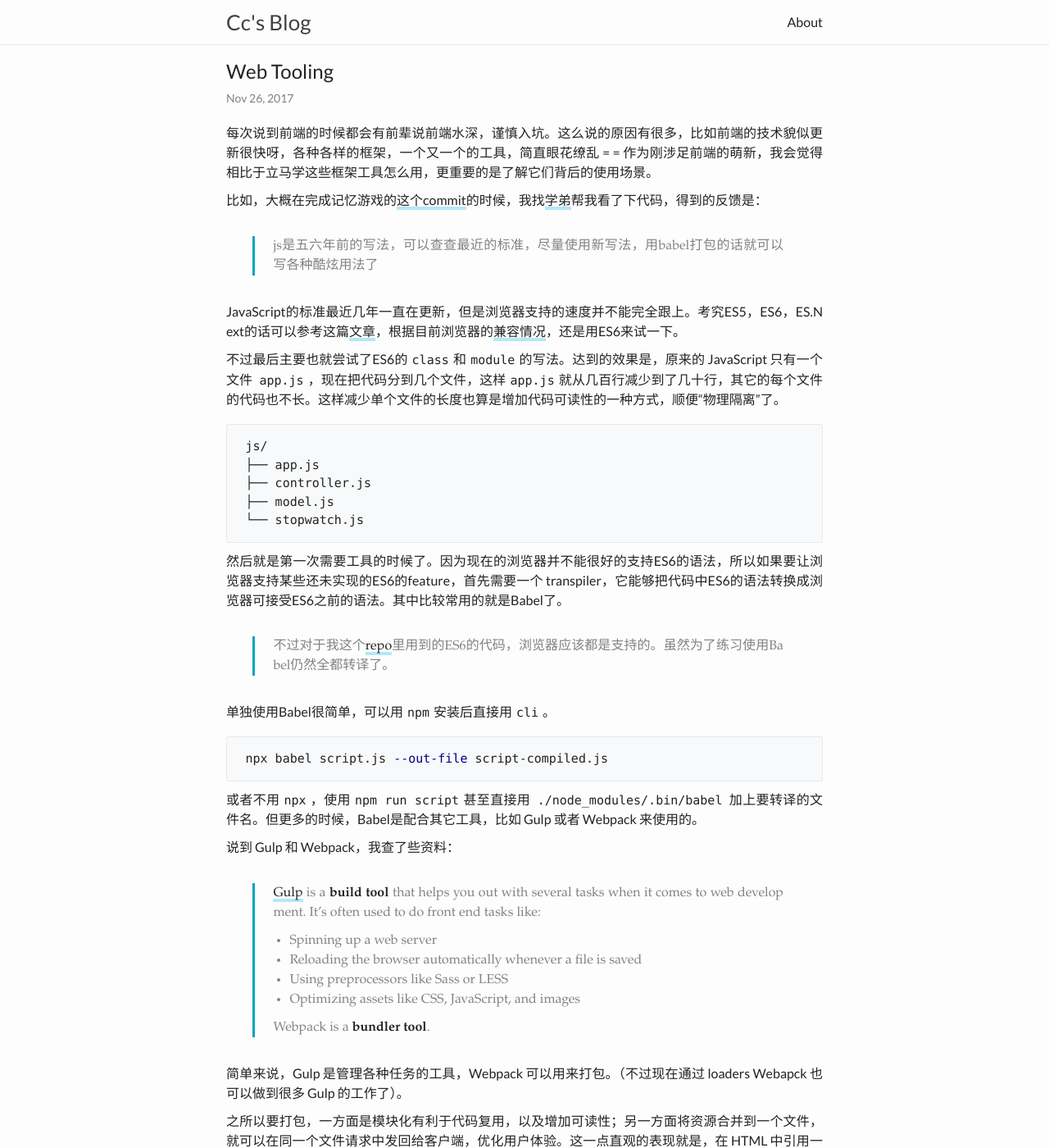
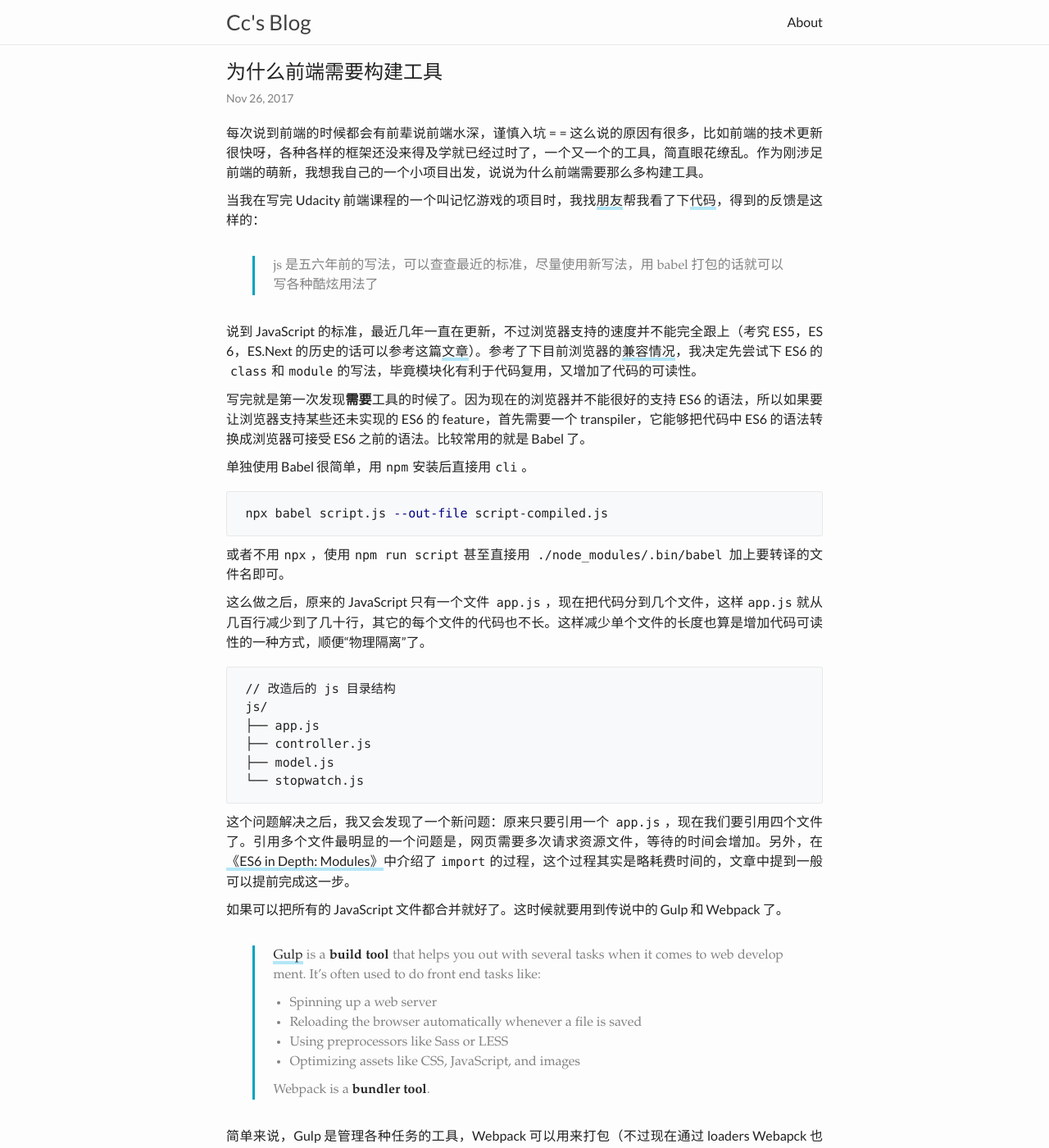
Before and after one commit to zchan0/zchan0.github.io, a Jekyll site: the page built from _posts/2017-11-25-web-tooling.markdown, in a window 1280 px wide and 1400 px high. Shown: the whole window at 82% size. Built offline with Jekyll 4.4.1, drawn with Linux system fonts in a browser that asks for light colours; comment, search, counter and statistics services are not loaded; some of the changed text lies outside the part shown.

Commit message:
Add space to english words

````diff
--- a/_posts/2017-11-25-web-tooling.markdown
+++ b/_posts/2017-11-25-web-tooling.markdown
@@ -1,21 +1,32 @@
 ---
 layout: post
-title:  "Web Tooling"
-date:   2017-11-25 19:42:20 -0500
+title:  "为什么前端需要构建工具"
+date: 2017-11-25 19:42:20 -0500
 categories: notes frontend
 ---
 
-每次说到前端的时候都会有前辈说前端水深，谨慎入坑。这么说的原因有很多，比如前端的技术貌似更新很快呀，各种各样的框架，一个又一个的工具，简直眼花缭乱 = = 作为刚涉足前端的萌新，我会觉得相比于立马学这些框架工具怎么用，更重要的是了解它们背后的使用场景。
+每次说到前端的时候都会有前辈说前端水深，谨慎入坑 = = 这么说的原因有很多，比如前端的技术更新很快呀，各种各样的框架还没来得及学就已经过时了，一个又一个的工具，简直眼花缭乱。作为刚涉足前端的萌新，我想我自己的一个小项目出发，说说为什么前端需要那么多构建工具。
 
-比如，大概在完成记忆游戏的[这个commit](https://github.com/zchan0/MemoryGame/commit/40e1085d83089ae8f7a94973efca22a7844d3dbf)的时候，我找[学弟](https://timehub.cc/)帮我看了下代码，得到的反馈是：
+当我在写完 Udacity 前端课程的一个叫记忆游戏的项目时，我找[朋友](https://timehub.cc/)帮我看了下[代码](https://github.com/zchan0/MemoryGame)，得到的反馈是这样的：
 
-> js是五六年前的写法，可以查查最近的标准，尽量使用新写法，用babel打包的话就可以写各种酷炫用法了
+> js 是五六年前的写法，可以查查最近的标准，尽量使用新写法，用 babel 打包的话就可以写各种酷炫用法了
 
-JavaScript的标准最近几年一直在更新，但是浏览器支持的速度并不能完全跟上。考究ES5，ES6，ES.Next的话可以参考这篇[文章](https://huangxuan.me/2015/09/22/js-version/)，根据目前浏览器的[兼容情况](https://kangax.github.io/compat-table/es6/)，还是用ES6来试一下。
+说到 JavaScript 的标准，最近几年一直在更新，不过浏览器支持的速度并不能完全跟上（考究 ES5，ES6，ES.Next 的历史的话可以参考这篇[文章](https://huangxuan.me/2015/09/22/js-version/)）。参考了下目前浏览器的[兼容情况](https://kangax.github.io/compat-table/es6/)，我决定先尝试下 ES6 的`class`和`module`的写法，毕竟模块化有利于代码复用，又增加了代码的可读性。
 
-不过最后主要也就尝试了ES6的`class`和`module`的写法。达到的效果是，原来的 JavaScript 只有一个文件 `app.js`，现在把代码分到几个文件，这样`app.js`就从几百行减少到了几十行，其它的每个文件的代码也不长。这样减少单个文件的长度也算是增加代码可读性的一种方式，顺便“物理隔离”了。
+写完就是第一次发现**需要**工具的时候了。因为现在的浏览器并不能很好的支持 ES6 的语法，所以如果要让浏览器支持某些还未实现的 ES6 的 feature，首先需要一个 transpiler，它能够把代码中 ES6 的语法转换成浏览器可接受 ES6 之前的语法。比较常用的就是 Babel 了。
 
+单独使用 Babel 很简单，用`npm`安装后直接用`cli`。
+
+```bash
+npx babel script.js --out-file script-compiled.js
 ```
+
+或者不用`npx`，使用`npm run script`甚至直接用 `./node_modules/.bin/babel` 加上要转译的文件名即可。
+
+这么做之后，原来的 JavaScript 只有一个文件 `app.js`，现在把代码分到几个文件，这样`app.js`就从几百行减少到了几十行，其它的每个文件的代码也不长。这样减少单个文件的长度也算是增加代码可读性的一种方式，顺便“物理隔离”了。
+
+```bash
+// 改造后的 js 目录结构
 js/
 ├── app.js
 ├── controller.js
@@ -23,19 +34,9 @@ js/
 └── stopwatch.js
 ```
 
-然后就是第一次需要工具的时候了。因为现在的浏览器并不能很好的支持ES6的语法，所以如果要让浏览器支持某些还未实现的ES6的feature，首先需要一个 transpiler，它能够把代码中ES6的语法转换成浏览器可接受ES6之前的语法。其中比较常用的就是Babel了。
+这个问题解决之后，我又会发现了一个新问题：原来只要引用一个 `app.js`，现在我们要引用四个文件了。引用多个文件最明显的一个问题是，网页需要多次请求资源文件，等待的时间会增加。另外，在[《ES6 in Depth: Modules》](https://hacks.mozilla.org/2015/08/es6-in-depth-modules/)中介绍了`import`的过程，这个过程其实是略耗费时间的，文章中提到一般可以提前完成这一步。
 
->  不过对于我这个[repo](https://github.com/zchan0/MemoryGame)里用到的ES6的代码，浏览器应该都是支持的。虽然为了练习使用Babel仍然全都转译了。
-
-单独使用Babel很简单，可以用`npm`安装后直接用`cli`。
-
-```bash
-npx babel script.js --out-file script-compiled.js
-```
-
-或者不用`npx`，使用`npm run script`甚至直接用 `./node_modules/.bin/babel` 加上要转译的文件名。但更多的时候，Babel是配合其它工具，比如 Gulp 或者 Webpack 来使用的。
-
-说到 Gulp 和 Webpack，我查了些资料：
+如果可以把所有的 JavaScript 文件都合并就好了。这时候就要用到传说中的 Gulp 和 Webpack 了。
 
 > [Gulp](http://gulpjs.com/) is a **build tool** that helps you out with several tasks when it comes to web development. It's often used to do front end tasks like:
 >
@@ -46,11 +47,7 @@ npx babel script.js --out-file script-compiled.js
 >
 > Webpack is a **bundler tool**.
 
-简单来说，Gulp 是管理各种任务的工具，Webpack 可以用来打包。（不过现在通过 loaders Webapck 也可以做到很多 Gulp 的工作了）。
-
-之所以要打包，一方面是模块化有利于代码复用，以及增加可读性；另一方面将资源合并到一个文件，就可以在同一个文件请求中发回给客户端，优化用户体验。这一点直观的表现就是，在 HTML 中引用一个打包好的 `bundle.js` 就可以了，而不需要每个模块的 JavaScript 文件都引用。
-
-在[《ES6 in Depth: Modules》](https://hacks.mozilla.org/2015/08/es6-in-depth-modules/)中介绍了`import`的过程，这个过程其实是略耗费时间的，所以一般来说可以提前完成这一步。一个简单的 Webpack 配置文件：
+简单来说，Gulp 是管理各种任务的工具，Webpack 可以用来打包（不过现在通过 loaders Webapck 也可以做到很多 Gulp 的工作了）。一个简单的 Webpack 配置文件如下：
 
 ```javascript
 var path = require('path'); // 引用这个module
@@ -77,42 +74,44 @@ module.exports = {
 
 > Simple rule: The URL of your [`output.path`](https://webpack.js.org/configuration/output/#output-path) from the view of the HTML page.
 
-loaders 可以让 Webpack 使用预先写好的包，对有关的资源文件进行处理，比如Babel，装一个`babel-loader`。除此之外，仍需要先安装Babel，并且指定`preset`（可以通过`.babelrc`来设置，也可以在`webpack.config`的loader里设置`query`）。
+Webpack loaders 可以让 Webpack 使用预先写好的包，对有关的资源文件进行处理，比如 Babel，装一个`babel-loader`。除此之外，仍需要先安装 Babel，并且指定`preset`（可以通过`.babelrc`来设置，也可以在`webpack.config`的loader里设置`query`）。
 
 ```
 babel-preset-es2015
 babel-core
 ```
 
-另外，在 `webpackconfig` 文件中，`bebel-loader` 的 `-loader`可以不用加。`test`有点像 scanner，将符合条件的文件名传给loader，只是对象是文件路径和文件名，遵循glob（类似于正则）。
+另外，在 `webpackconfig` 文件中，`bebel-loader` 的 `-loader`可以不用加。`test`有点像 scanner，将符合条件的文件名传给 loader，只是对象是文件路径和文件名，遵循 glob。
 
 如果没有 gulp 或者其它 task runner，就可以在 `package.js` 的 `script`里来定义`"build":"webpack --progress --watch" `，然后 `npm run build` 就可以实现打包了。
 
-这里有两个问题：
+> 这里有两个问题：
+>
+> 1. loaders加载的时机？是在打包之前还是打包之后呢？
+> 2. loaders处理的文件，是所有跟`import`有关的module的文件？还是什么？
+>
 
-1. loaders加载的时机？是在打包之前还是打包之后呢？
-2. loaders处理的文件，是所有跟`import`有关的module的文件？还是什么？
+现在已经完成了转译和打包，我们又引入了一个新的问题。原来修改了代码之后马上就能在浏览器中看到效果，现在却要先执行转译和打包的命令。我们当然希望能省掉这一步操作，对 hot-reloading（文件发生改动，包括HTML，CSS 和 JavaScript 时，能及时看到效果）的需求就应运而生了。
 
-现在已经完成了转译和打包，新的问题是，希望能实现 hot-reloading：文件发生改动（包括HTML，CSS 和 JavaScript）时，能及时看到效果。这需要做两件事，一是起一个本地的服务器，二是能持续打包并通知这个服务器更新。
+要实现 hot-reloading，要做两件事，一是起一个本地的服务器，二是能持续打包并通知这个服务器更新。
 
-如果只使用webpack的话，有一个`webpack-dev-server` 的工具可以做这两件事。但是，对于CSS和HTML，都可能需要preprocessors（比如Sass和HTML模版引擎），而对于静态文件的处理仍然由Gulp来做比较好[^1]。
+如果只使用 Webpack 的话，有一个`webpack-dev-server` 的工具可以做这两件事。但是，对于 CSS 和 HTML，可能还需要 preprocessors（比如 Sass 和 HTML 模版引擎），而对于静态文件的处理仍然由 Gulp 来做比较好[^1]。
 
-所以这里采取的方式是，将打包 JavaScript 的工作交给Webpack，task runner 仍由Gulp来做，本地服务器由BrowserSync来完成。参考[这篇博客](http://jsramblings.com/2016/07/16/hot-reloading-gulp-webpack-browsersync.html)和 CSS-Trick的[这篇文](https://css-tricks.com/combine-webpack-gulp-4/)。
+综合考虑后，我采取的方案是，将打包 JavaScript 的工作交给 Webpack，task runner 仍由 Gulp 来做，由 BrowserSync 来起一个本地服务器。参考[这篇博客](http://jsramblings.com/2016/07/16/hot-reloading-gulp-webpack-browsersync.html)和 CSS-Trick 的[这篇文](https://css-tricks.com/combine-webpack-gulp-4/)。
 
 > 其实这里也有说法是，单纯用 Webpack 的速度更快 [^2]。并且其实 Webpack 也是可以完成有关静态资源的处理的（通过loaders和plugins）。但是考虑到对更多的（主要是旧的）项目，还是采取上面的方式。
 >
-> 不过回头还是要试试直接用 `webapck-dev-server`，感觉好像简单一些 = =
 
-这次直接用的 Gulp4，好处是不用装 `runSequence` 来按顺序执行 task 了。可以直接使用两个新的函数：
+这次直接用的 Gulp 4，好处是不用装 `runSequence` 来按顺序执行任务了，可以直接使用两个新的函数：
 
 ```javascript
 gulp.series()
 gulp.parallel()
 ```
 
-需要注意的是，`gulp.task` 需要对异步任务进行支持，即仍然返回 gulp stream、promise，或者接受一个callback，这样可以chain task，具体可以看[文档](https://github.com/lisposter/gulp-docs-zh-cn/blob/master/API.md#%E5%BC%82%E6%AD%A5%E4%BB%BB%E5%8A%A1%E6%94%AF%E6%8C%81)。比如[`gulpfile.js`](https://github.com/zchan0/MemoryGame/blob/master/gulpfile.js) 里 `clean` 和 `webpack` 的写法。
+需要注意的是，`gulp.task` 需要对异步任务进行支持，即仍然返回 gulp stream、promise，或者接受一个 callback，这样可以 chain task，具体可以看[文档](https://github.com/lisposter/gulp-docs-zh-cn/blob/master/API.md#%E5%BC%82%E6%AD%A5%E4%BB%BB%E5%8A%A1%E6%94%AF%E6%8C%81)。比如[`gulpfile.js`](https://github.com/zchan0/MemoryGame/blob/master/gulpfile.js) 里 `clean` 和 `webpack` 的写法。
 
-最后，前面提到要在本地起一个服务器，并且能 hot-reloading 文件改动。BrowserSync 可以通过 `middleware`（Webpack已经提供的 `webpack-dev-middleware`和`webpack-hot-middleware`）来实现。
+最后，BrowserSync 可以通过 `middleware`（Webpack已经提供的 `webpack-dev-middleware`和`webpack-hot-middleware`）来实现。
 
 ```javascript
 gulp.task('browserSync', function() {
@@ -134,6 +133,8 @@ gulp.task('browserSync', function() {
 
 这里 `webpackDevMiddleware` 用到了 `output.publicPath`，需要注意前面说的路径问题。
 
+以上，就是常见的构建工具的使用场景和简单使用注意事项了。
+
 ---
 
 [^1]: http://jsramblings.com/2016/07/16/hot-reloading-gulp-webpack-browsersync.html
````
Also changed, not shown: _posts/2014-12-14-evaluating-expression-with-objective-c.md (+53 -49 lines), _posts/2015-06-17-about-autolayout.md (+2 -2 lines), _posts/2015-11-12-ios7-blur-with-sketch.md (+5 -5 lines), _posts/2017-04-20-wechat-share-swift-demo.md (+9 -9 lines), _posts/2017-11-26-jekyll-blog.md (+8 -8 lines).
